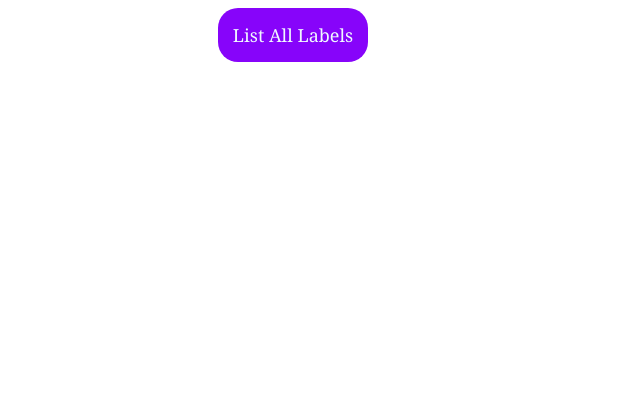
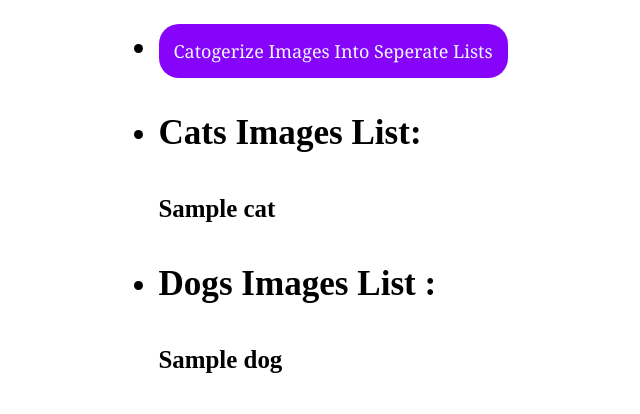
Before and after one commit to NethmiDivyaT/Cloud-Vision, a Flask app: template templates/main.html in a window 1280 px wide. Shown: the top 414 px of the page, without its empty margins (327-967 px from the left). Run offline with Flask 2, Linux system fonts and the light colour scheme; the template is opened without the code that fills it: most values are stand-ins (such as "Sample title", 1, 10 or a date in 2020).

Commit message:
initial commit

```diff
--- a/main.py
+++ b/main.py
@@ -1,43 +1,51 @@
+from flask import Flask, request, render_template
 from google.cloud import vision
-from flask import render_template, Flask, request
+from google.cloud import storage
 import os
 
-app = Flask(__name__)
+app = Flask(__name__, template_folder="templates")
 
 
-@app.route('/')
+@app.route("/", methods=["GET", "POST"])
 def index():
-    return render_template('main.html')
+    return render_template("main.html")
 
 
-@app.route('/display',  methods=['GET', 'POST'])
-def display():
+@app.route("/display", methods=["GET", "POST"])
+def speech():
 
     os.environ["GOOGLE_APPLICATION_CREDENTIALS"] = "auth.json"
 
-    # Imports the Google Cloud client library
-    from google.cloud import vision
+    bucket_name = "lively-metrics-337209.appspot.com"
+    storage_client = storage.Client()
+    blobs = storage_client.list_blobs(bucket_name)
 
-    # Instantiates a client
     client = vision.ImageAnnotatorClient()
 
-    # Performs label detection on the image file
-    response = client.label_detection(
-        {
-            "source": {
-                "image_uri": "gs://lively-metrics-337209.appspot.com/humans-2.jpeg"
-            },
-        }
-    )
-    labels = response.label_annotations
+    dog = []
+    cat = []
 
-    allDescreiptios = []
+    for blob in blobs:
 
-    for label in labels:
-        allDescreiptios.append(
-            {label.description: str(round(label.score * 100, 2))})
+        image_file = f'gs://lively-metrics-337209.appspot.com/{blob.name}'
 
-    return render_template("main.html", transcript=allDescreiptios)
+        objects = client.object_localization(
+            {
+                "source": {
+                    "image_uri": image_file
+                },
+            }
+        ).localized_object_annotations
+
+        for object_ in objects:
+
+            if str(object_.name) == 'dog' or str(object_.name) == 'Dog' or str(object_.name) == 'DOG':
+                dog.append(blob.name)
+
+            if str(object_.name) == 'cat' or str(object_.name) == 'Cat' or str(object_.name) == 'CAT':
+                cat.append(blob.name)
+
+    return render_template("main.html", cat=cat, dog=dog)
 
 
 if __name__ == "__main__":
--- a/templates/main.html
+++ b/templates/main.html
@@ -1,22 +1,28 @@
+
 <!DOCTYPE html>
-<html>
+<html lang="en">
   <head>
+    <meta charset="UTF-8" />
+    <meta http-equiv="X-UA-Compatible" content="IE=edge" />
+    <meta name="viewport" content="width=device-width, initial-scale=1.0" />
     <link rel="stylesheet" href="/static/style.css" />
   </head>
   <body>
-    <div class="container">
-       <div class="btn">
+    <div>
       <form action="/display" method="post">
-        <button class="button"> List all Labels </button>
-      </form>
-      </div>
-      <div class="list">
       <ul>
-        {% for i in transcript %} {% for k,v in i.items() %}
-        <li>{{k}} : {{v}}%</li>
-        {% endfor %} {% endfor %}
-      </ul>
-   </div>
-    </div>
+        <li>
+          <button class="button"> Catogerize Images Into Seperate Lists </button>
+        </li>
+        <li>
+          <h3>Cats Images List:</h3>
+          <h5>{{cat}} </h5>
+        </li>
+      <li>
+        <h3>Dogs Images List :</h3>
+        <h5>{{dog}} </h5>
+      </li>
+    </ul>
+  </form>
   </body>
 </html>
```
Also changed, not shown: requirements.txt (added, +46 -0 lines), 9.jpg (added), 10 other files.
